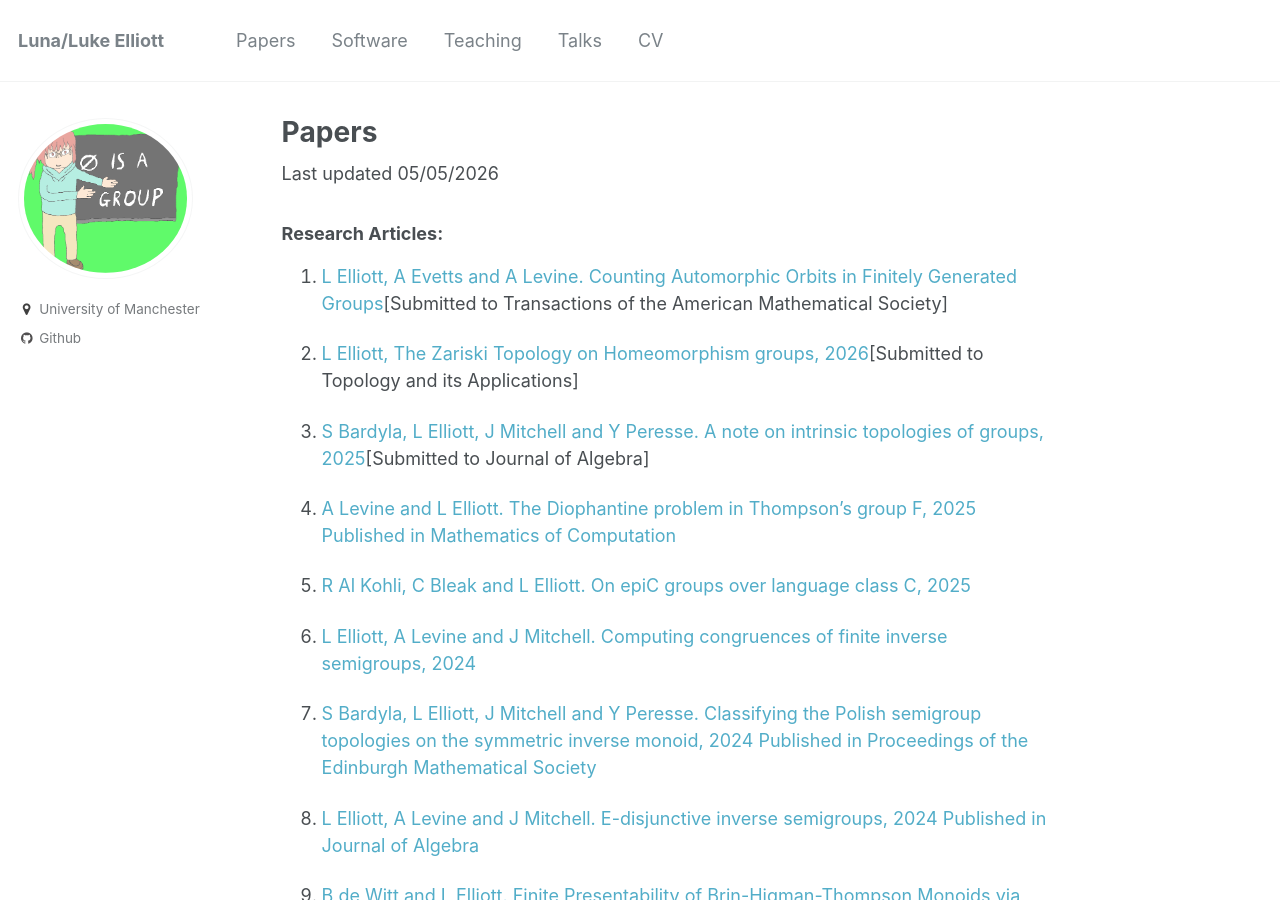
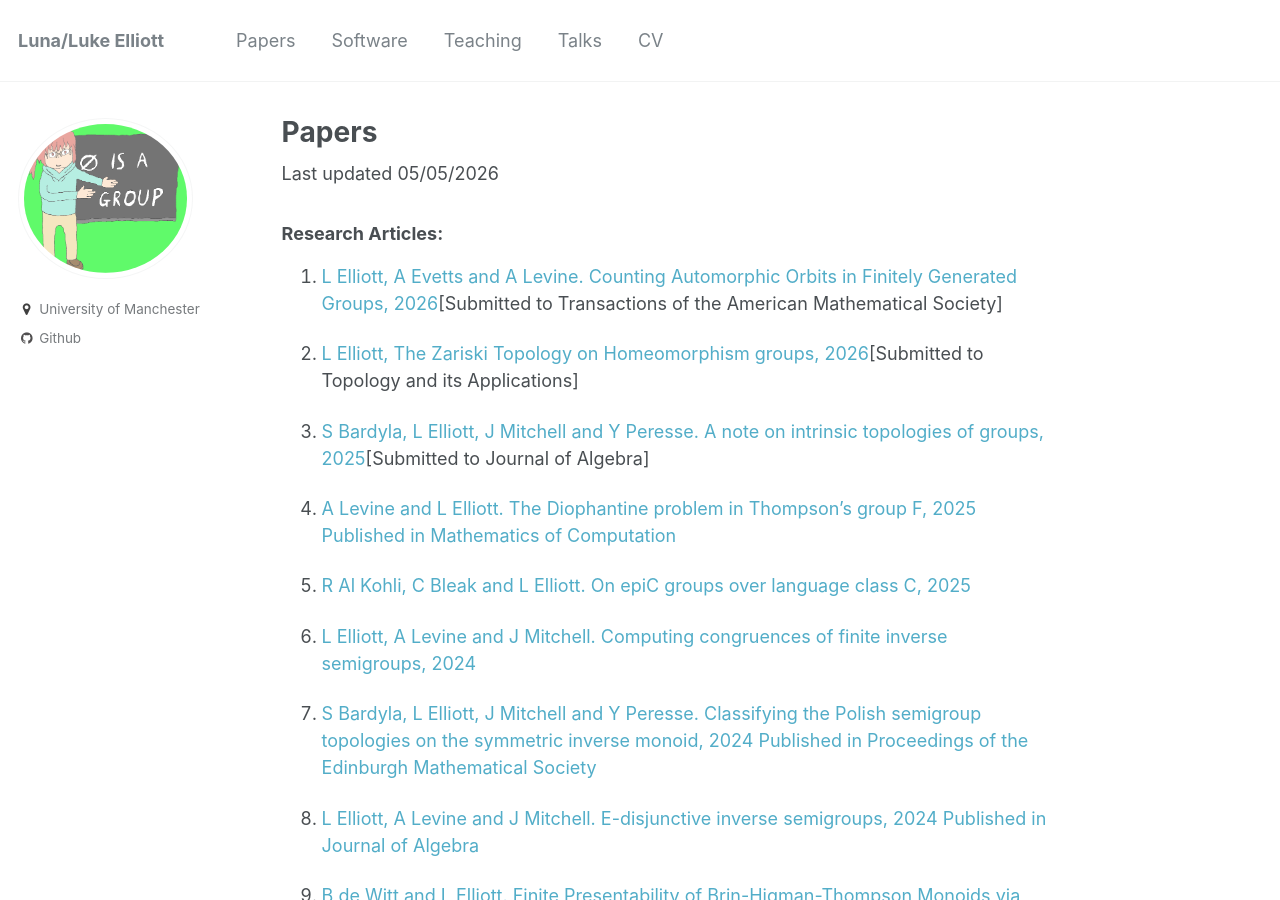
Before and after one commit to le27/L-Elliott, a Jekyll site: the page built from _pages/papers.md, in a window 1280 px wide and 900 px high. Built offline with Jekyll 4.4.1, drawn with Linux system fonts in a browser that asks for light colours; formulas are drawn with MathJax 3.

Commit message:
Update research article citation with publication year

```diff
--- a/_pages/papers.md
+++ b/_pages/papers.md
@@ -7,7 +7,7 @@
 Last updated 05/05/2026
 
 ### Research Articles:
-1. [L Elliott, A Evetts and A Levine. Counting Automorphic Orbits in Finitely Generated Groups](https://arxiv.org/abs/2604.18104)[Submitted to Transactions of the American Mathematical Society]
+1. [L Elliott, A Evetts and A Levine. Counting Automorphic Orbits in Finitely Generated Groups, 2026](https://arxiv.org/abs/2604.18104)[Submitted to Transactions of the American Mathematical Society]
 
 1. [L Elliott, The Zariski Topology on Homeomorphism groups, 2026](https://arxiv.org/abs/2601.15185)[Submitted to Topology and its Applications]
 
```
